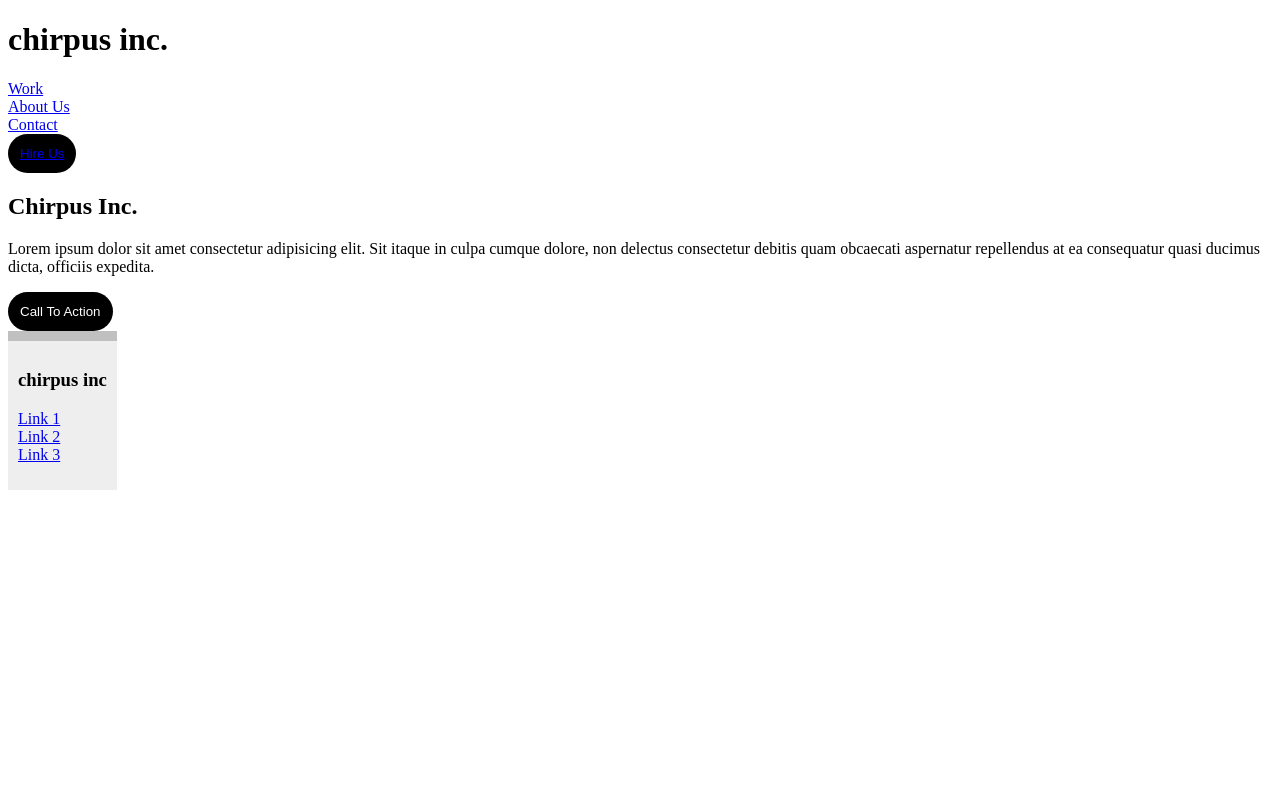
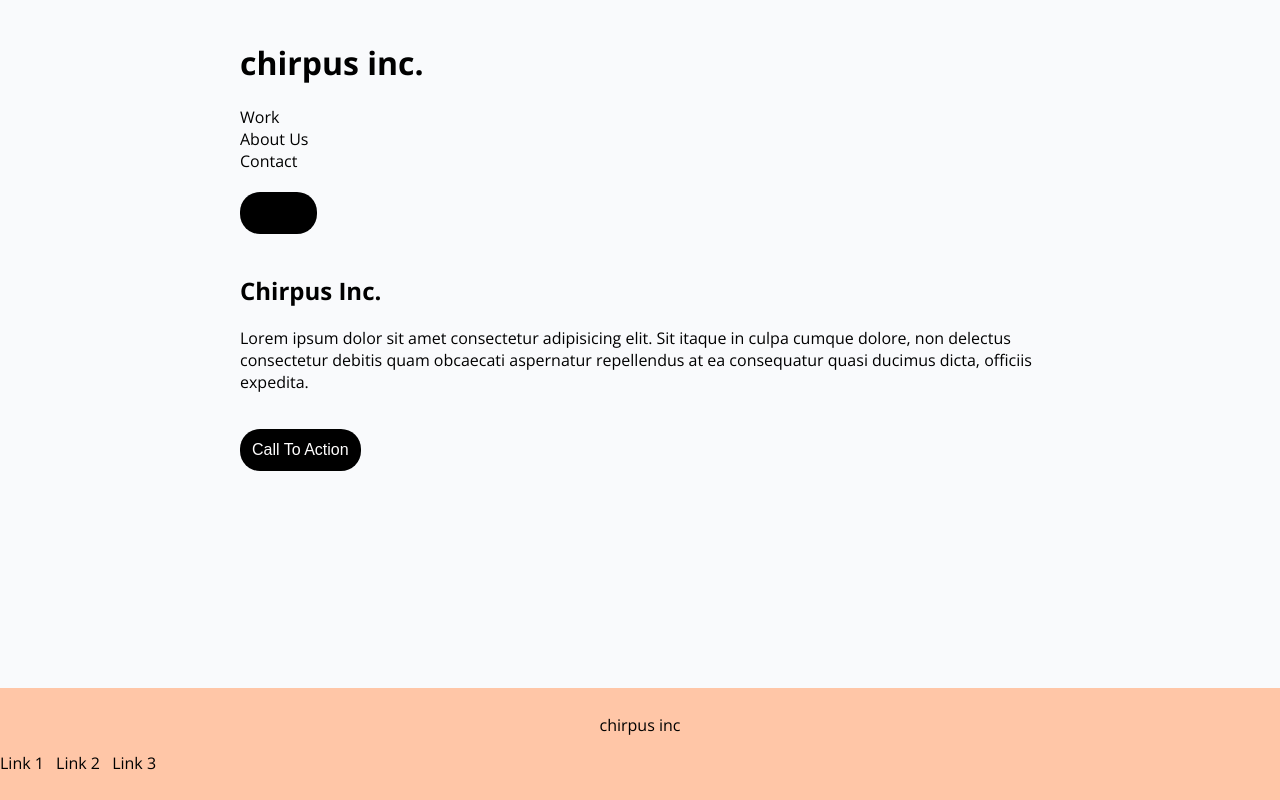
Before and after one commit to Tameikat92/Chirpus-Inc, a plain HTML site: page Index.html in a window 1280 px wide. Drawn offline with nearby package versions, Linux system fonts and the light colour scheme.

Commit message:
added styling for buttons and footer

```diff
--- a/Index.html
+++ b/Index.html
@@ -5,9 +5,11 @@
     <meta name="viewport" content="width=device-width, initial-scale=1.0">
     <title>Happy</title>
     <link rel="stylesheet" href="style.css">
+    <link rel="stylesheet" href="https://fonts.googleapis.com/css2?family=Open+Sans:wght@400;700&display=swap">
 </head>
 
 <body>
+    <div class="container">
     <header>
         <h1>chirpus inc.</h1>
         <nav>
@@ -15,7 +17,7 @@
             <li> <a href="#Work"> Work</a> </li>
             <li> <a href="#AboutUs"> About Us </a> </li>
             <li> <a href="#Contact"> Contact</a> </li>
-            <li> <button class="btn"> <a href="#HireUs"> Hire Us</a> </button> </li>
+            <li> <button class="hire-us btn"> <a href="#HireUs"> Hire Us</a> </button> </li>
             </ul>
         </nav>
     </header>
@@ -30,12 +32,13 @@
 
     </div>
     <!--button here-->
-    <button class="btn"> Call To Action</button>
+    <button class="call-to-action btn"> Call To Action </button>
+</div>
 
+    <footer class="navfooter">
+        <!--span and ul of links-->
+        <p> chirpus inc </p>
 
-    <footer>
-        <!--span and ul of links-->
-        <h3> chirpus inc </h3>
         <ul class="nav-list">
             <li> <a href="Link 1"> Link 1</li>
             <li> <a href="Link 2"> Link 2</li>
@@ -45,10 +48,4 @@
 
 
 </body>
-
-
-
-
-
-
 </html>
--- a/style.css
+++ b/style.css
@@ -1,33 +1,77 @@
 
-.body {
+/* Importing the Open Sans font */
+@import url('https://fonts.googleapis.com/css2?family=Open+Sans:wght@400;700&display=swap');
+
+body {
     background-color: #f9fafc;
+    font-family:'Open Sans', sans-serif;
+    margin: 0;
+}
+
+/* Container to center the content */
+.container {
+    max-width: 800px;
+    margin: auto;
+    padding: 20px;
+}
+
+/* button style*/
+.btn{
+    padding: 12px;
+    margin: 20px 0;
+    background-color: #000000 ; /* Button background color */
+    color: #fffefe; /* Button text color */
+    border: none;
+    cursor: pointer;
+    font-size: 1em;
+    text-align: center;
 
 }
 
-.btn{
-    padding: 12px;
-    border-radius: 50px;
-    border-radius: 22px;
-    background-color: #000000 ; /* Button background color */
-    color: #fff; /* Button text color */
-    border: none;
-    cursor: pointer;
+/*button for hire us*/
+button.hire-us{
+    border-radius: 20px;
+}
+/*button for call to action*/
+button.call-to-action{
+  border-radius: 20px;
 }
 
 .nav-list {
     list-style-type: none; /* Get rid of the bullets */
     padding: 0; /* Remove padding on the <ul> */
+    text-align: left;
 }
 .nav-list li {
-
+    /* Display list items inline for horizontal layout */
     margin-right: 10px; /* Optional: Add space between the list items */
-    margin-right: 0.5em; /* Add right margin of 0.5em to the <li>s */
+    margin-right: 0.5em; /* Add right margin of 0.5em to the <li>s. i don't really need */
 }
 
+/*styles for footer*/
 footer{
     position: fixed;
-    background-color: #eee;
+    background-color: #ffc6a7;
+    display: block; /*displays horizontally. changed from inline*/
+    padding:  10px 0;
+    text-align: center;
+    bottom: 0;
+    width: 100%;
 
-    padding:  10px;
-    border-top: 10px solid silver;
+
 }
+
+/*links in footer*/
+.navfooter li {
+
+    margin-bottom: 0.5em; /* Added right margin  */
+    display: flex;
+    display: inline;
+
+}
+/* for my links*/
+.nav-list a {
+    color: #000000;
+    text-decoration: none; /* no underline */
+    display: inline;
+}
```
